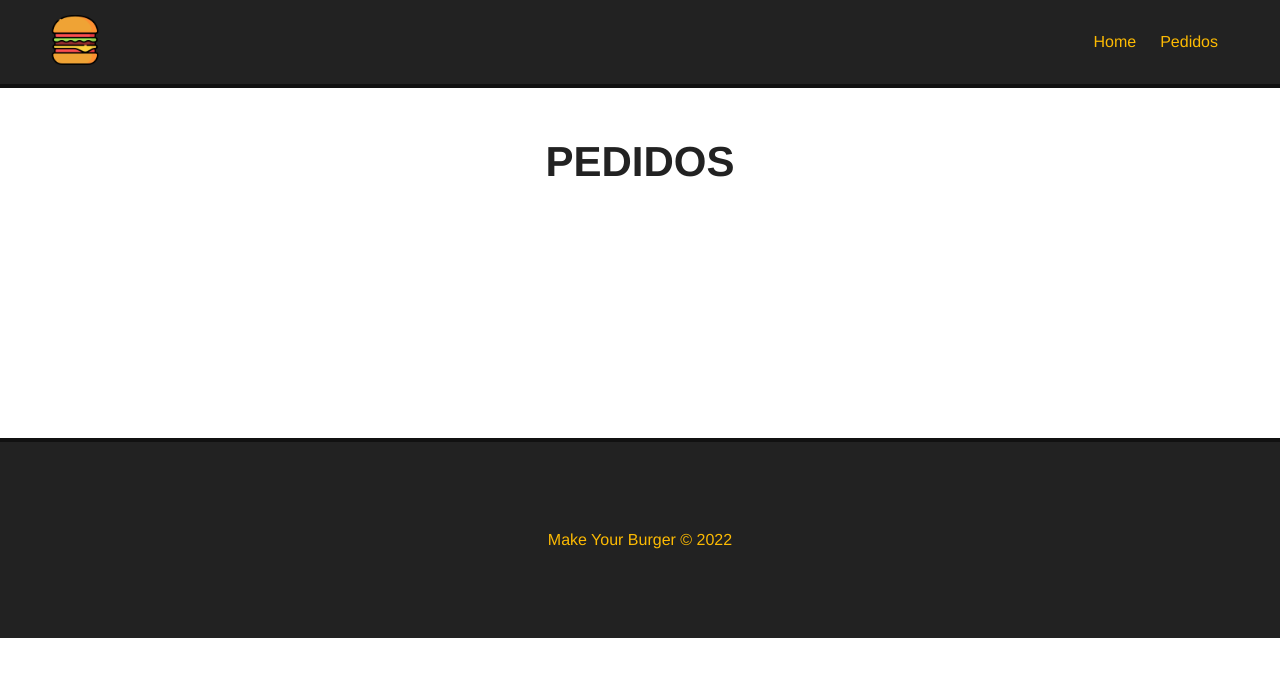
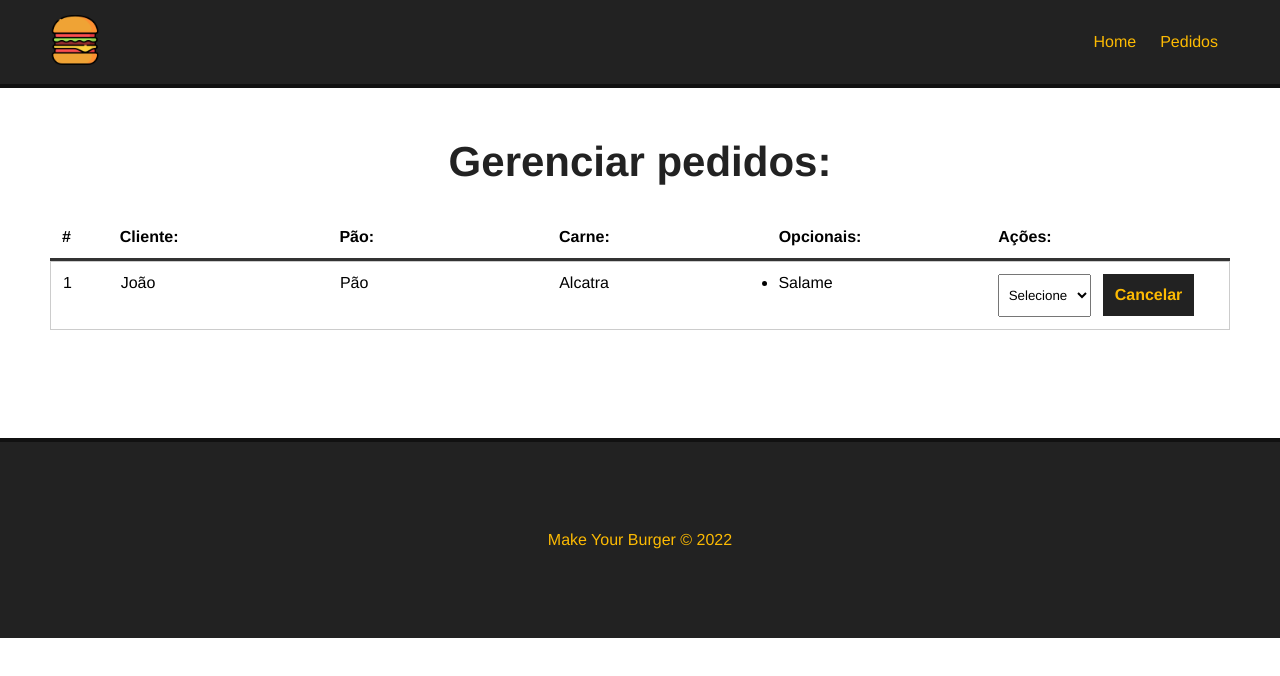
Before and after one commit to thaisquesada/learning-vue, a Vue app in the folder make_your_burger/: page /pedidos in a window 1280 px wide. Shown: the top 676 px of the page. Built offline with nearby package versions, Linux system fonts and the light colour scheme.

Commit message:
tela de pedidos 🐱‍💻

```diff
--- /dev/null
+++ b/make_your_burger/src/components/Dashboard.vue
@@ -0,0 +1,92 @@
+<template>
+        <div>
+            <div id="burger-table-heading">
+                <div class="order-id">#</div>
+                    <div>Cliente:</div>
+                    <div>Pão:</div>
+                    <div>Carne:</div>
+                    <div>Opcionais:</div>
+                    <div>Ações:</div>
+                </div>
+            </div>
+            <div id="burger-table-rows">
+                <div class="burger-table-row">
+                    <div class="order-number">1</div>
+                    <div>João</div>
+                    <div>Pão</div>
+                    <div>Alcatra</div>
+                    <div>
+                        <ul>
+                            <li>Salame</li>
+                        </ul>
+                    </div>
+                <div>
+                <select name="status" class="status">
+                    <option value="">Selecione</option>
+                </select>
+                <button class="delete-btn">Cancelar</button>
+            </div>
+        </div>
+    </div>
+</template>
+
+<script>
+export default {
+    name: "Dashboard",
+};
+</script>
+
+<style scoped>
+
+    #burger-table {
+        max-width: 1200px;
+        margin: 0 auto;
+    }
+
+    #burger-table-heading,
+    #burger-table-rows,
+    .burger-table-row {
+        display: flex;
+        flex-wrap: wrap;
+    }
+
+    #burger-table-heading {
+        font-weight: bold;
+        padding: 12px;
+        border-bottom: 3px solid #333;
+    }
+
+    #burger-table-heading div,
+    .burger-table-row div {
+        width: 19%;
+    }
+
+    .burger-table-row {
+        width: 100%;
+        padding: 12px;
+        border: 1px solid #ccc;
+    }
+
+    #burger-table-heading .order-id,
+    .burger-table-row .order-number {
+        width: 5%;
+    }
+
+    select {
+        padding: 12px 6px;
+        margin-right: 12px;
+    }
+
+    .delete-btn {
+        background-color: #222;
+        color: #fcba03;
+        font-weight: bold;
+        border: 2px solid #222;
+        padding: 10px;
+        font-size: 16px;
+        margin: 0 auto;
+        cursor: pointer;
+        transition: .5s;
+    }
+
+</style>
--- a/make_your_burger/src/views/Pedidos.vue
+++ b/make_your_burger/src/views/Pedidos.vue
@@ -1,9 +1,17 @@
 <template>
   <div class="main-container">
-    <h1>PEDIDOS</h1>
+    <h1>Gerenciar pedidos:</h1>
+    <Dashboard />
   </div>
 </template>
 
 <script>
+import Dashboard from '@/components/Dashboard.vue';
 
+  export default {
+    name: "Pedidos",
+    components: {
+      Dashboard
+    }
+}
 </script>
```
